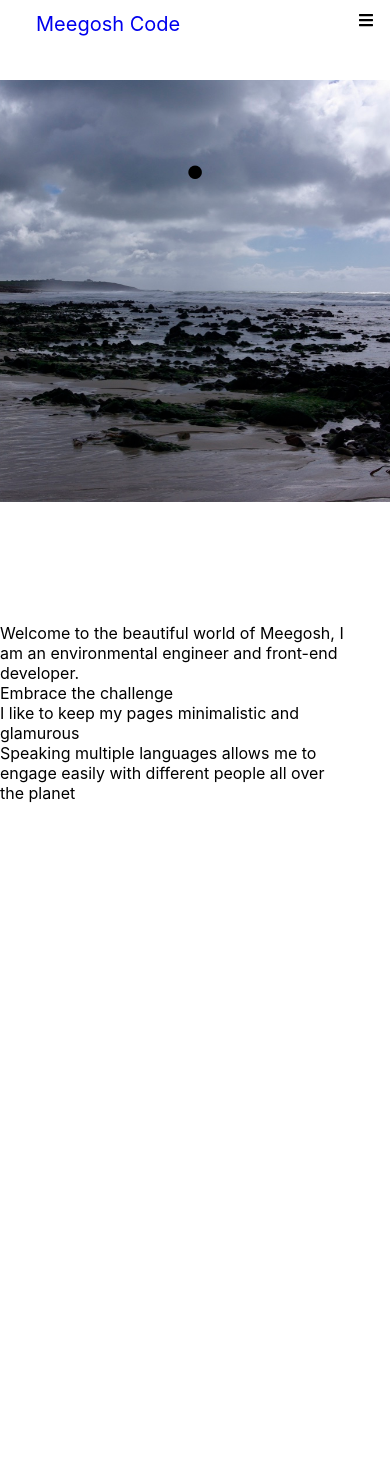
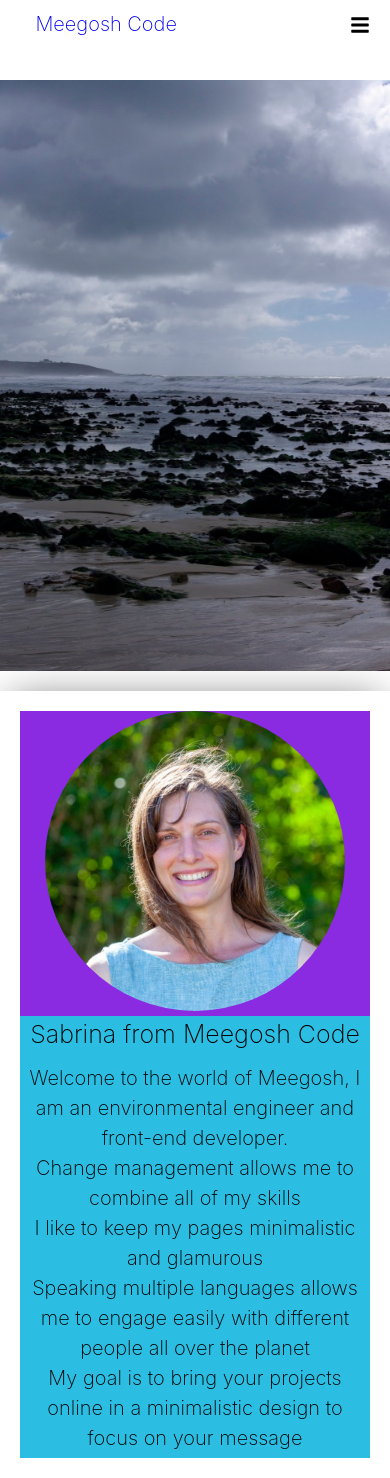
Before and after one commit to SabMc/meegoshcode, a React (Create React App) app: page / in a window 390 px wide. Before the commit the page ends 924 px from the top, so only its background shows below. Built offline with nearby package versions, Linux system fonts and the light colour scheme.

Commit message:
Description
making description section responsive

```diff
--- a/src/App.css
+++ b/src/App.css
@@ -2,4 +2,21 @@
   box-sizing: border-box;
   margin: 0;
   padding: 0;
+  font-size: 20px;
+  font-weight: 250;
 }
+
+html,
+body {
+  height: 100%;
+}
+
+h2 {
+  font-size: 25px;
+  margin-bottom: 0.5rem;
+  line-height: 1.5;
+}
+
+p {
+  line-height: 1.5;
+}
--- a/src/components/About.css
+++ b/src/components/About.css
@@ -1,23 +1,40 @@
 .parallax {
-  min-height: 50vh;
+  min-height: 70vh;
   background-image: url(./images/parallax.jpg);
   background-attachment: fixed;
   background-position: center;
   background-size: cover;
 }
 
-.parallax h5 {
-  font-size: 120px;
-  text-align: center;
+.about-container {
+  margin: 0 auto;
 }
 
-.text {
-  height: 50vh;
-  width: 90%;
+.introduction {
+  margin: 1em auto;
+  padding: 1rem 1rem;
+  box-shadow: 0 0 2rem -0.5rem rgba(0, 0, 0, 0.6);
+  max-width: 65rem;
   display: flex;
-  flex-direction: column;
-  justify-content: center;
-  align-items: center;
+  height: 100%;
+  justify-items: center;
+  align-items: top;
+}
+
+.one {
+  background-color: blueviolet;
+}
+.two {
+  background-color: rgb(43, 189, 226);
+}
+.me-image {
+  border-radius: 50%;
+  width: 300px;
+}
+
+.description {
+  padding-bottom: 5px;
+  flex: 1;
 }
 
 @media screen and (max-width: 960px) {
@@ -25,4 +42,9 @@
     font-size: 80px;
     padding: 20px 40px;
   }
+  .introduction {
+    flex-direction: column;
+    justify-content: center;
+    text-align: center;
+  }
 }
--- a/src/components/About.js
+++ b/src/components/About.js
@@ -1,22 +1,34 @@
 import React from "react";
 
 import "./About.css";
+
+import frontpageme from "./images/frontpageme2.jpg";
 
 function About() {
   return (
     <>
       <div className="about-container">
-        <div className="parallax">
-          <h5>.</h5>
-        </div>
-        <div className="text">
-          <p>
-            Welcome to the beautiful world of Meegosh, I am an environmental
-            engineer and front-end developer. <br /> Embrace the challenge{" "}
-            <br /> I like to keep my pages minimalistic and glamurous <br />{" "}
-            Speaking multiple languages allows me to engage easily with
-            different people all over the planet
-          </p>
+        <div className="parallax"></div>
+
+        <div className="introduction">
+          <div className="one">
+            <img src={frontpageme} alt="mypic" className="me-image" />
+          </div>
+          <div className="description two">
+            <h2 className="article-title">Sabrina from Meegosh Code</h2>
+            <p>
+              Welcome to the world of Meegosh, I am an environmental engineer
+              and front-end developer. <br /> Change management allows me to
+              combine all of my skills <br /> I like to keep my pages
+              minimalistic and glamurous <br /> Speaking multiple languages
+              allows me to engage easily with different people all over the
+              planet
+            </p>
+            <p>
+              My goal is to bring your projects online in a minimalistic design
+              to focus on your message
+            </p>
+          </div>
         </div>
       </div>
     </>
--- a/src/components/Navbar.css
+++ b/src/components/Navbar.css
@@ -63,16 +63,15 @@
   }
 
   .nav-menu {
-    background-color: rgb(52, 54, 97);
+    background-color: rgba(255, 255, 255, 0.4);
     display: flex;
     flex-direction: column;
-    width: 100%;
+    width: 50%;
     top: 60px;
     position: absolute;
-    opacity: 1;
     left: -100%;
     transition: all 0.5s ease;
-    color: rgb(255, 255, 255);
+    padding-top: 20px;
   }
   .nav-menu.activ {
     left: 0;
--- /dev/null
+++ b/src/components/Portfolio.css
@@ -0,0 +1,14 @@
+.portfolio-container {
+  width: 90%;
+  margin: 0 auto;
+}
+
+.projects-container {
+  display: grid;
+  grid-auto-flow: dense;
+  grid-template-columns: repeat(3, 1fr);
+  gap: 15px 10px;
+  justify-items: center;
+  align-items: center;
+  background-color: seagreen;
+}
--- /dev/null
+++ b/src/components/Portfolio.js
@@ -0,0 +1,20 @@
+import React from "react";
+import Project from "./Project";
+import "./Portfolio.css";
+
+function Portfolio() {
+  return (
+    <>
+      <div className="portfolio-container">
+        <h2>Portfolio</h2>
+        <div className="projects-container">
+          <Project />
+          <Project />
+          <Project />
+        </div>
+      </div>
+    </>
+  );
+}
+
+export default Portfolio;
--- /dev/null
+++ b/src/components/Project.js
@@ -0,0 +1,21 @@
+import React from "react";
+
+import { Link } from "react-router-dom";
+
+//hover lifting up with box shadow
+
+function Project() {
+  return (
+    <>
+      <Link className="projectlink" to="#">
+        <img src="#" alt="Screenshot" />
+
+        <div className="project-info">
+          <h5 className="project-text">Weather forecast for sailing</h5>
+        </div>
+      </Link>
+    </>
+  );
+}
+
+export default Project;
--- a/src/pages/Home.js
+++ b/src/pages/Home.js
@@ -1,5 +1,6 @@
 import React from "react";
 import About from "../components/About";
+import Portfolio from "../components/Portfolio";
 
 function Home() {
   return (
```
Also changed, not shown: src/components/Project.css (added), src/components/images/frontpageme.jpg (added), src/components/images/frontpageme2.jpg (added).
